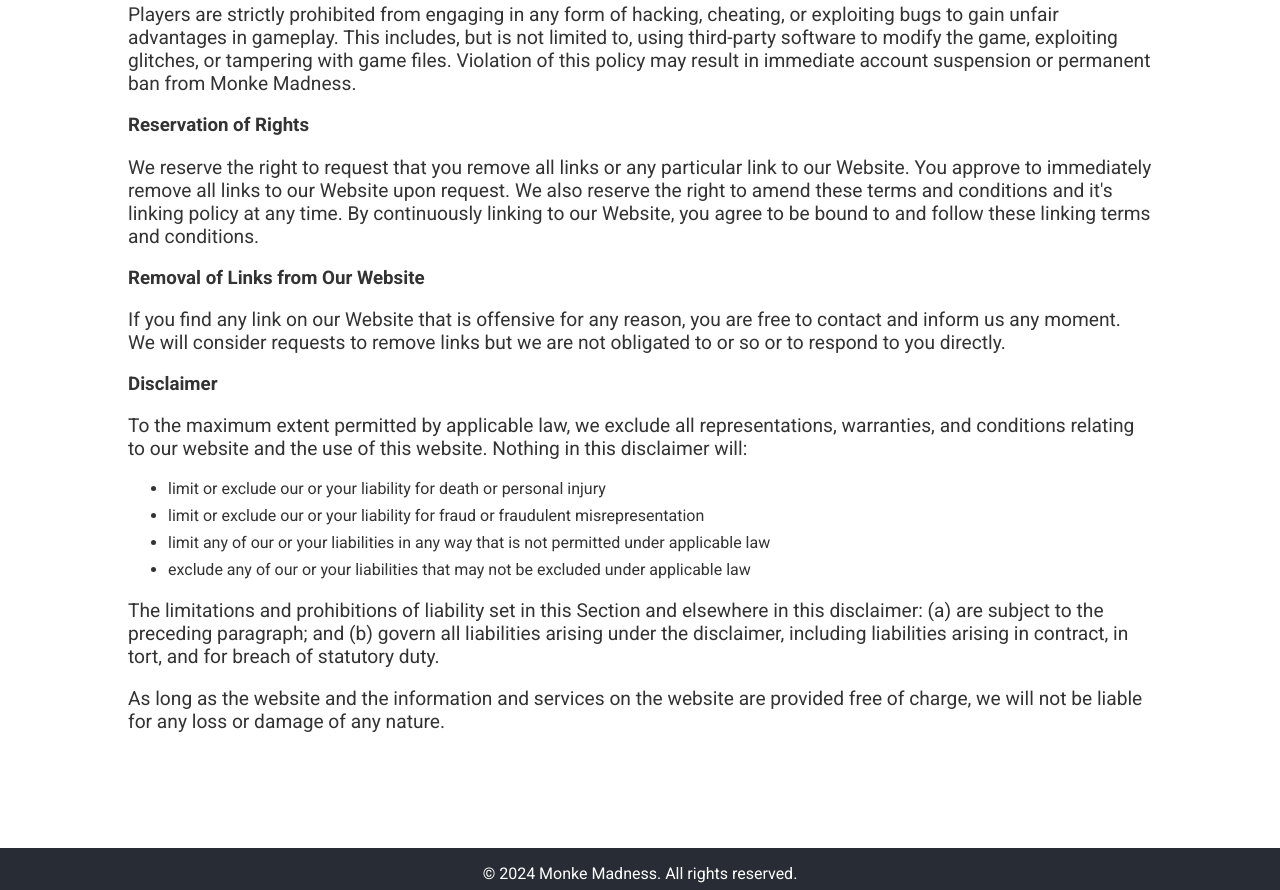
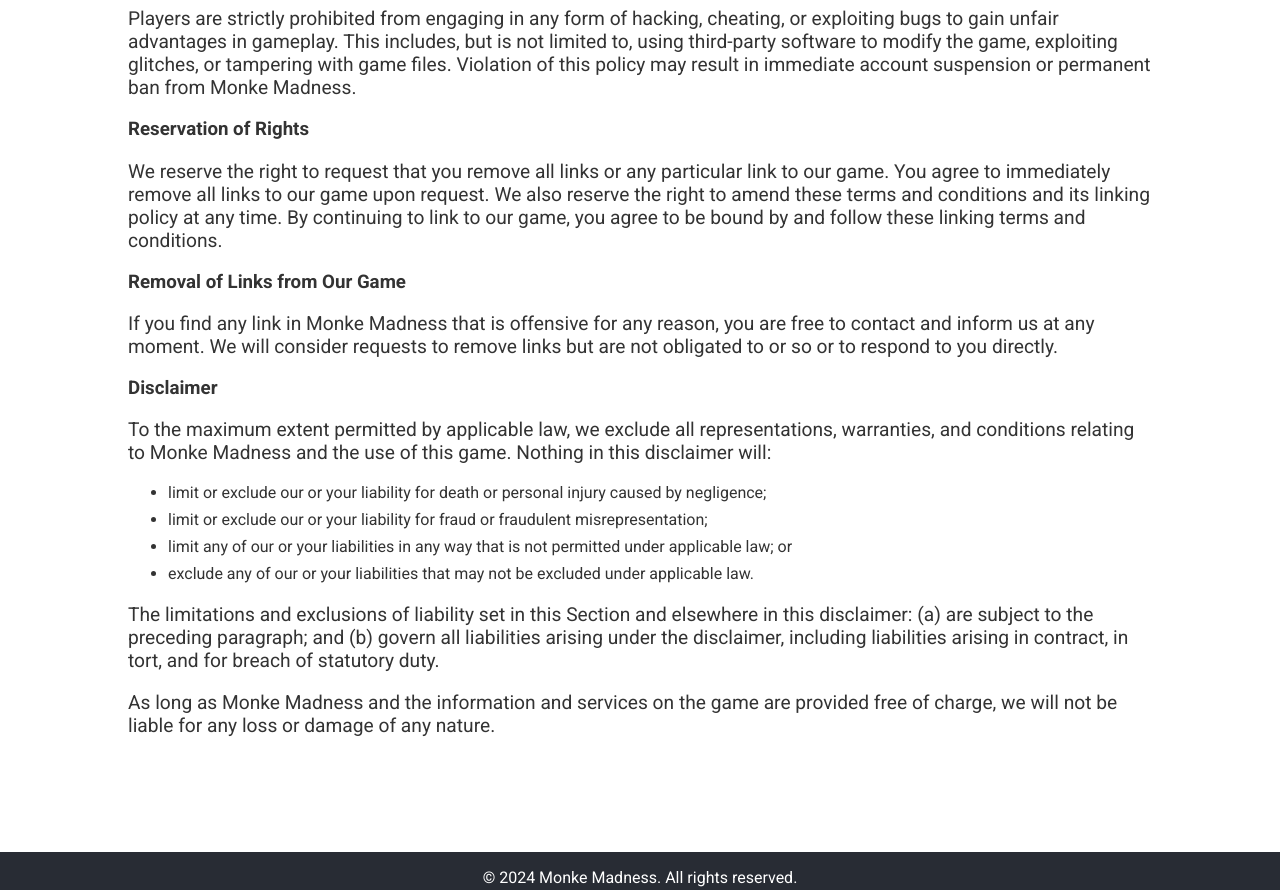
Before and after one commit to D0D4/Monke-Madness-Website, a plain HTML site: page tos.html in a window 1280 px wide. Shown: the part 1094-1984 px from the top of the page. Drawn offline with Linux system fonts and the light colour scheme.

Commit message:
Update tos.html

```diff
--- a/tos.html
+++ b/tos.html
@@ -35,35 +35,35 @@
                 <li>Sell, rent or sub-license material from Monke Madness</li>
                 <li>Reproduce, duplicate or copy material from Monke Madness</li>
                 <li>Redistribute content from Monke Madness</li>
+                <li>Use or modify any scripts, assets, or game files without explicit permission</li>
             </ul>
 
             <h3>Content Liability</h3>
-            <p>We shall not be hold responsible for any content that appears on Monke Madness. You agree to protect and defend us against all claims that is rising on your Website. No link(s) should appear on any Website that may be interpreted as libelous, obscene or criminal, or which infringes, otherwise violates, or advocates the infringement or other violation of, any third party rights.</p>
+            <p>We shall not be held responsible for any content that appears in Monke Madness. You agree to protect and defend us against all claims that arise from your use of the game. No part of the game should be used in a way that infringes on any third-party rights or applicable laws.</p>
 
             <h3>Prohibited Activities</h3>
-            <p>In addition to other prohibitions as set forth in the Terms of Service, you are prohibited from using the game or its content: (a) for any unlawful purpose; (b) to solicit others to perform or participate in any unlawful acts; (c) to violate any international, federal, provincial or state regulations, rules, laws, or local ordinances; (d) to infringe upon or violate our intellectual property rights or the intellectual property rights of others; (e) to harass, abuse, insult, harm, defame, slander, disparage, intimidate, or discriminate based on gender, sexual orientation, religion, ethnicity, race, age, national origin, or disability; (f) to submit false or misleading information; (g) to upload or transmit viruses or any other type of malicious code that will or may be used in any way that will affect the functionality or operation of the Service or of any related website, other websites, or the Internet; (h) to collect or track the personal information of others; (i) to spam, phish, pharm, pretext, spider, crawl, or scrape; (j) for any obscene or immoral purpose; or (k) to interfere with or circumvent the security features of the Service or any related website, other websites, or the Internet. We reserve the right to terminate your use of the Service or any related website for violating any of the prohibited uses.</p>
+            <p>In addition to other prohibitions as set forth in the Terms of Service, you are prohibited from using the game or its content: (a) for any unlawful purpose; (b) to solicit others to perform or participate in any unlawful acts; (c) to violate any international, federal, provincial or state regulations, rules, laws, or local ordinances; (d) to infringe upon or violate our intellectual property rights or the intellectual property rights of others; (e) to harass, abuse, insult, harm, defame, slander, disparage, intimidate, or discriminate based on gender, sexual orientation, religion, ethnicity, race, age, national origin, or disability; (f) to submit false or misleading information; (g) to upload or transmit viruses or any other type of malicious code that will or may be used in any way that will affect the functionality or operation of the game or of any related systems; (h) to collect or track the personal information of others; (i) to spam, phish, pharm, pretext, spider, crawl, or scrape; (j) for any obscene or immoral purpose; or (k) to interfere with or circumvent the security features of the game or any related systems. We reserve the right to terminate your use of the game or any related systems for violating any of the prohibited uses.</p>
 
             <h3>Anti-Cheating Policy</h3>
             <p>Players are strictly prohibited from engaging in any form of hacking, cheating, or exploiting bugs to gain unfair advantages in gameplay. This includes, but is not limited to, using third-party software to modify the game, exploiting glitches, or tampering with game files. Violation of this policy may result in immediate account suspension or permanent ban from Monke Madness.</p>
 
             <h3>Reservation of Rights</h3>
-            <p>We reserve the right to request that you remove all links or any particular link to our Website. You approve to immediately remove all links to our Website upon request. We also reserve the right to amend these terms and conditions and it's linking policy at any time. By continuously linking to our Website, you agree to be bound to and follow these linking terms and conditions.</p>
+            <p>We reserve the right to request that you remove all links or any particular link to our game. You agree to immediately remove all links to our game upon request. We also reserve the right to amend these terms and conditions and its linking policy at any time. By continuing to link to our game, you agree to be bound by and follow these linking terms and conditions.</p>
 
-            <h3>Removal of Links from Our Website</h3>
-            <p>If you find any link on our Website that is offensive for any reason, you are free to contact and inform us any moment. We will consider requests to remove links but we are not obligated to or so or to respond to you directly.</p>
+            <h3>Removal of Links from Our Game</h3>
+            <p>If you find any link in Monke Madness that is offensive for any reason, you are free to contact and inform us at any moment. We will consider requests to remove links but are not obligated to or so or to respond to you directly.</p>
 
             <h3>Disclaimer</h3>
-            <p>To the maximum extent permitted by applicable law, we exclude all representations, warranties, and conditions relating to our website and the use of this website. Nothing in this disclaimer will:</p>
+            <p>To the maximum extent permitted by applicable law, we exclude all representations, warranties, and conditions relating to Monke Madness and the use of this game. Nothing in this disclaimer will:</p>
             <ul>
-                <li>limit or exclude our or your liability for death or personal injury</li>
-                <li>limit or exclude our or your liability for fraud or fraudulent misrepresentation</li>
-                <li>limit any of our or your liabilities in any way that is not permitted under applicable law</li>
-                <li>exclude any of our or your liabilities that may not be excluded under applicable law</li>
+                <li>limit or exclude our or your liability for death or personal injury caused by negligence;</li>
+                <li>limit or exclude our or your liability for fraud or fraudulent misrepresentation;</li>
+                <li>limit any of our or your liabilities in any way that is not permitted under applicable law; or</li>
+                <li>exclude any of our or your liabilities that may not be excluded under applicable law.</li>
             </ul>
+            <p>The limitations and exclusions of liability set in this Section and elsewhere in this disclaimer: (a) are subject to the preceding paragraph; and (b) govern all liabilities arising under the disclaimer, including liabilities arising in contract, in tort, and for breach of statutory duty.</p>
 
-            <p>The limitations and prohibitions of liability set in this Section and elsewhere in this disclaimer: (a) are subject to the preceding paragraph; and (b) govern all liabilities arising under the disclaimer, including liabilities arising in contract, in tort, and for breach of statutory duty.</p>
-
-            <p>As long as the website and the information and services on the website are provided free of charge, we will not be liable for any loss or damage of any nature.</p>
+            <p>As long as Monke Madness and the information and services on the game are provided free of charge, we will not be liable for any loss or damage of any nature.</p>
         </div>
     </section>
     <footer>
```
